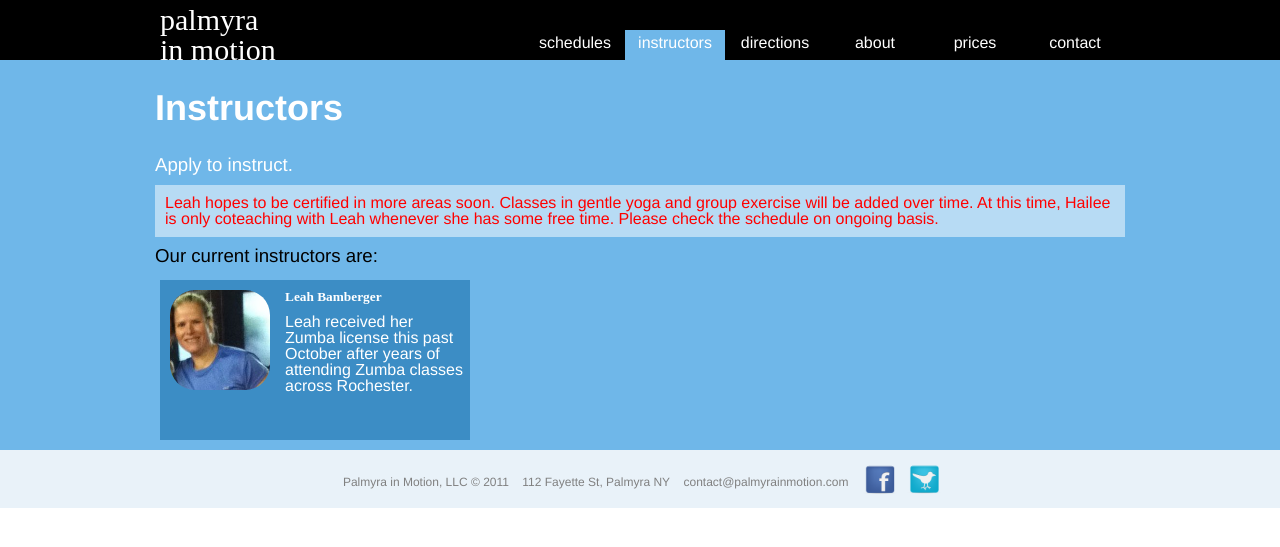
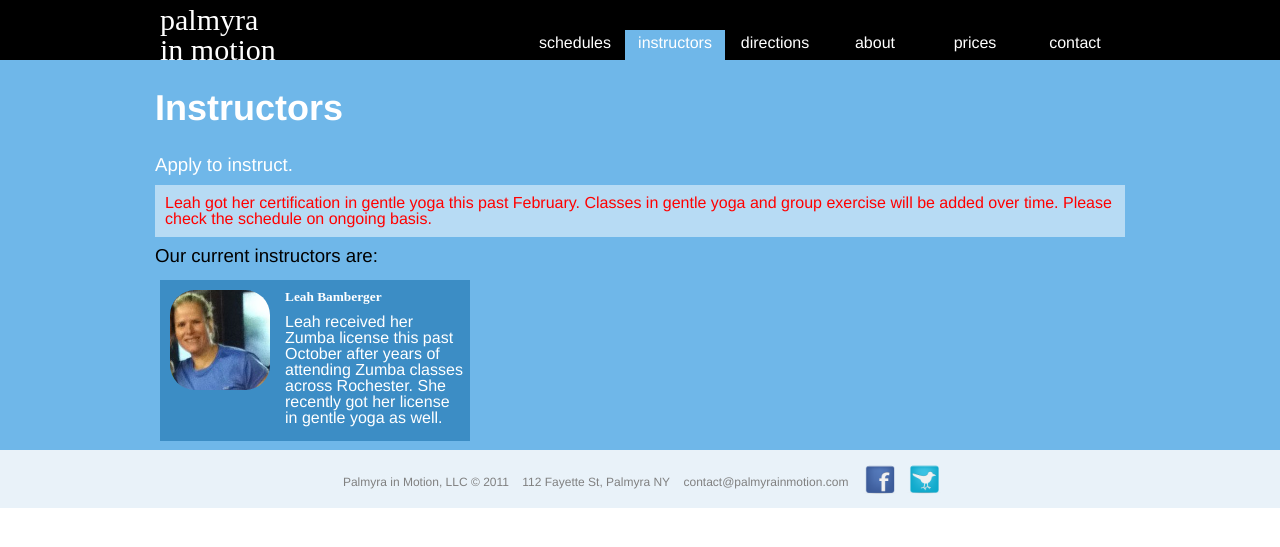
Before and after one commit to akivab/pim, a PHP site: page /index.php?p=instructors in a window 1280 px wide. Shown: the top 547 px of the page. Run offline with PHP 8.4, Linux system fonts and the light colour scheme; some libraries are stand-ins or nearby versions; some web fonts are replaced.

Commit message:
added new stuff for mom

```diff
--- a/instructors.php
+++ b/instructors.php
@@ -18,7 +18,7 @@
 	      </script>
 	      <p><a href="javascript: apply()">Apply to instruct.</a></p>
 	      <p><div id="alert">
-		  Leah hopes to be certified in more areas soon. Classes in gentle yoga and group exercise will be added over time. At this time, Hailee is only coteaching with Leah whenever she has some free time. Please check the schedule on ongoing basis.
+		  Leah got her certification in gentle yoga this past February. Classes in gentle yoga and group exercise will be added over time. Please check the schedule on ongoing basis.
 		</div></p>
 
 	      <p>Our current instructors are:</p>
@@ -27,7 +27,7 @@
 		  <img src="/images/leah.jpg">
 		  <div class="instructor-text">
 		   <h3>Leah Bamberger</h3>
-		   <p>Leah received her Zumba license this past October after years of attending Zumba classes across Rochester.</p>
+		   <p>Leah received her Zumba license this past October after years of attending Zumba classes across Rochester. She recently got her license in gentle yoga as well.</p>
 		  </div>
 		</a>
 		<!--
```
